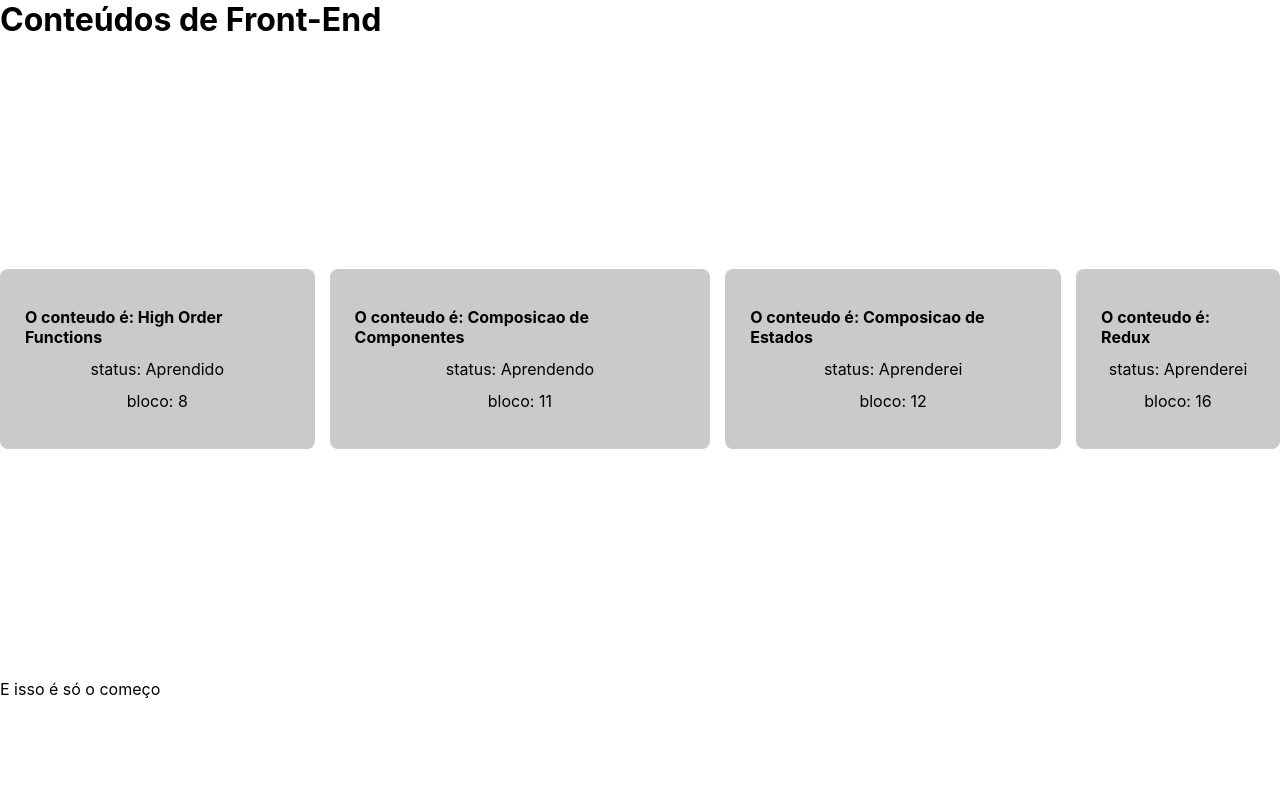
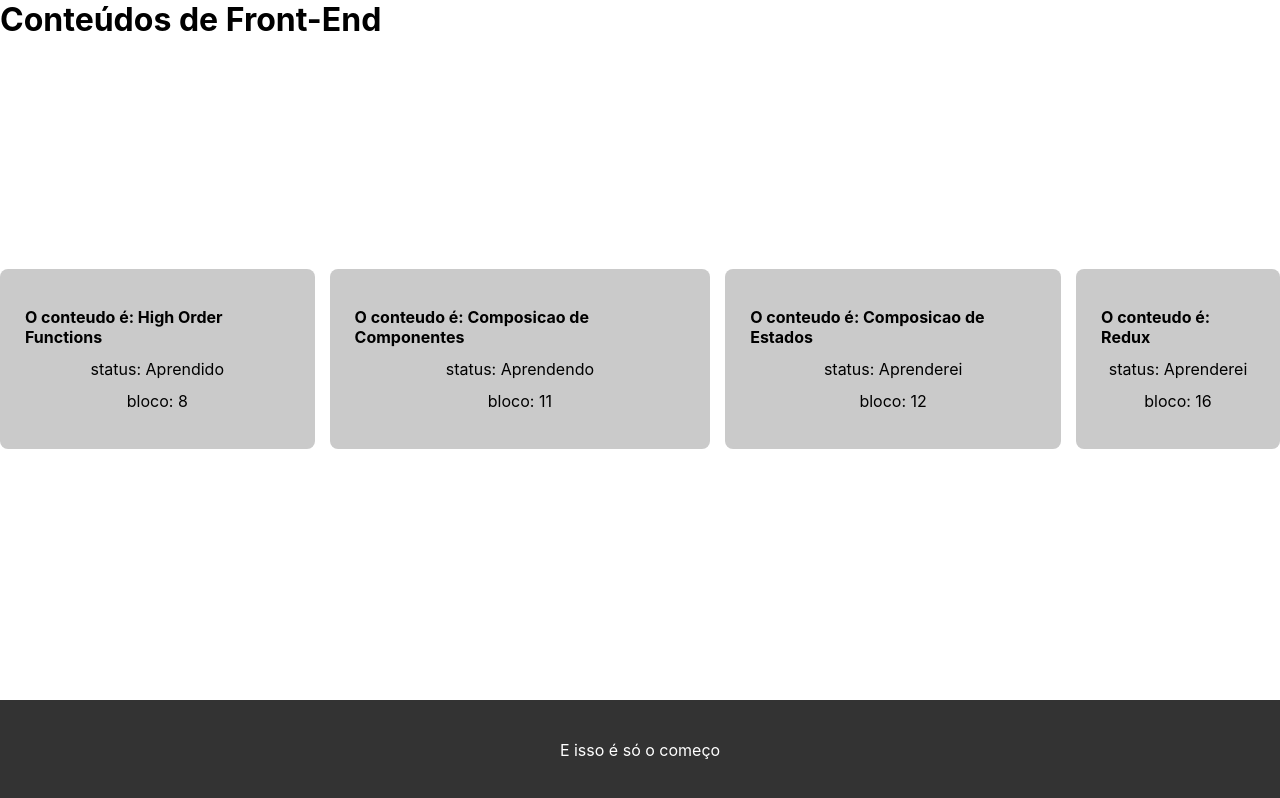
Before and after one commit to severidade/trybe_exercises_front_end, a React (Create React App) app in the folder conteudo-trybe-app/: page / in a window 1280 px wide. Built offline with nearby package versions, Linux system fonts and the light colour scheme.

Commit message:
style: :art: Ajustando o css do footer

```diff
--- a/conteudo-trybe-app/src/App.css
+++ b/conteudo-trybe-app/src/App.css
@@ -33,7 +33,7 @@
   justify-content: center;
 }
 
-.footer {
+footer {
   background: rgb(51, 51, 51);
   color: white;
   width: 100%;
```
